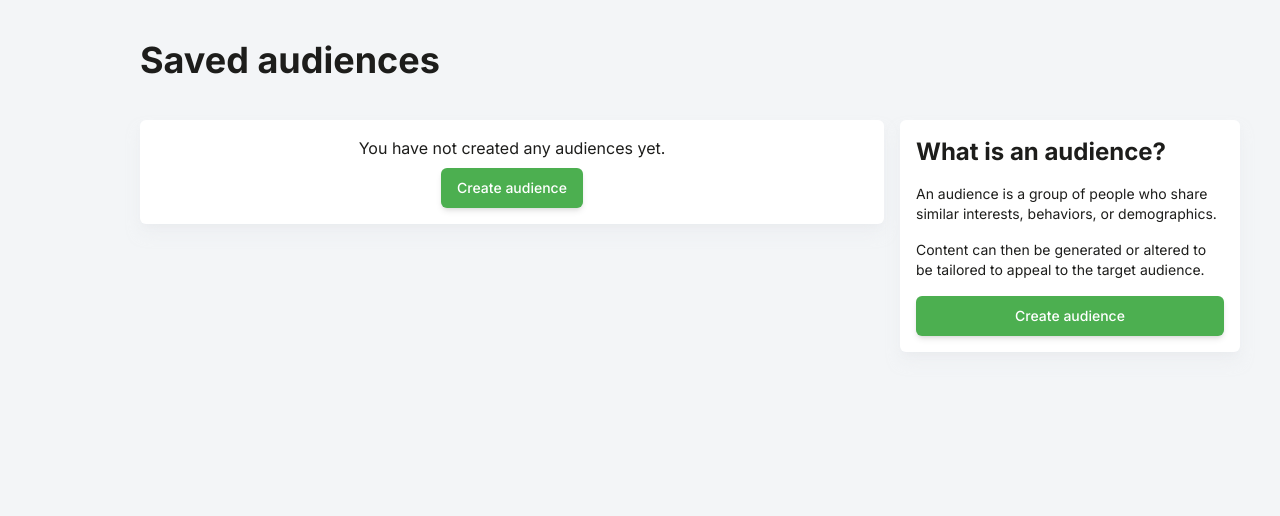
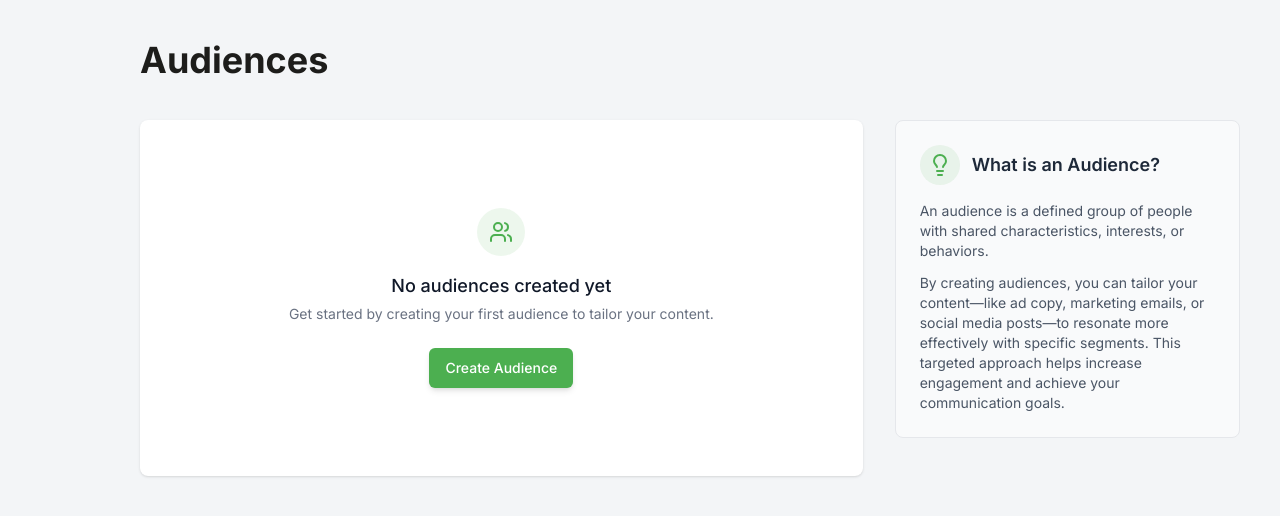
Before and after one commit to dominic-black/AdaptMuse, a Next.js app: page /audience in a window 1280 px wide. Shown: the top 516 px of the page. Built offline with nearby package versions, Linux system fonts and the light colour scheme; no server answers.

Commit message:
add information window to audience screen

```diff
--- a/app/audience/page.tsx
+++ b/app/audience/page.tsx
@@ -1,50 +1,79 @@
 "use client";
 
 import { Button } from "@/components/Button";
-import { Cell } from "@/components/Cell/Cell";
 import { Screen } from "@/components/Screen/Screen";
 import { AudienceList } from "@/components/AudienceList/AudienceList";
 import { useAudiences } from "@/hooks/useAudiences";
+import { Spinner } from "@/components/Spinner";
+import { Users, Lightbulb } from "lucide-react";
 
 export default function AudiencePage() {
   const { audiences, loading } = useAudiences();
 
+  const renderContent = () => {
+    if (loading) {
+      return (
+        <div className="flex justify-center items-center h-64">
+          <Spinner />
+        </div>
+      );
+    }
+
+    if (audiences.length === 0) {
+      return (
+        <div className="text-center py-16">
+          <div className="mx-auto flex h-12 w-12 items-center justify-center rounded-full bg-primary/10 text-primary">
+            <Users className="h-6 w-6" />
+          </div>
+          <h3 className="mt-4 text-lg font-medium text-gray-900">
+            No audiences created yet
+          </h3>
+          <p className="mt-1 text-sm text-gray-500">
+            Get started by creating your first audience to tailor your content.
+          </p>
+          <div className="mt-6">
+            <Button href="/audience/create">Create Audience</Button>
+          </div>
+        </div>
+      );
+    }
+
+    return (
+      <div>
+        <div className="flex justify-between items-center mb-6">
+          <h2 className="text-xl font-semibold text-gray-800">Your Audiences</h2>
+          <Button href="/audience/create" variant="outline">
+            Create New
+          </Button>
+        </div>
+        <AudienceList audiences={audiences} />
+      </div>
+    );
+  };
+
   return (
-    <Screen heading="Saved audiences">
-      <div className="flex flex-row gap-4">
-        <div className="flex-1">
-          <Cell>
-            {loading ? (
-              <p>Loading audiences...</p>
-            ) : audiences.length > 0 ? (
-              <AudienceList audiences={audiences} />
-            ) : (
-              <div className="flex flex-col justify-center items-center gap-2">
-                <p>You have not created any audiences yet.</p>
-                <Button href="/audience/create">Create audience</Button>
-              </div>
-            )}
-          </Cell>
+    <Screen heading="Audiences">
+      <div className="grid grid-cols-1 lg:grid-cols-3 gap-8 items-start">
+        <div className="lg:col-span-2 bg-white p-6 rounded-lg shadow-sm">
+          {renderContent()}
         </div>
-        <div className="max-w-[340px]">
-          <Cell>
-            <div className="flex flex-col gap-4">
-              <p className="font-bold text-color-text text-2xl">
-                What is an audience?
+        <div className="bg-gray-50 p-6 rounded-lg border border-gray-200">
+            <div className="flex items-center gap-3 mb-4">
+                <div className="flex-shrink-0 flex items-center justify-center h-10 w-10 rounded-full bg-primary/10 text-primary">
+                    <Lightbulb className="w-6 w-6" />
+                </div>
+                <h3 className="text-lg font-semibold text-gray-800">
+                    What is an Audience?
+                </h3>
+            </div>
+            <div className="space-y-3 text-sm text-gray-600">
+              <p>
+                An audience is a defined group of people with shared characteristics, interests, or behaviors.
               </p>
-              <p className="text-color-text text-sm">
-                An audience is a group of people who share similar interests,
-                behaviors, or demographics.
+              <p>
+                By creating audiences, you can tailor your content—like ad copy, marketing emails, or social media posts—to resonate more effectively with specific segments. This targeted approach helps increase engagement and achieve your communication goals.
               </p>
-              <p className="text-color-text text-sm">
-                Content can then be generated or altered to be tailored to
-                appeal to the target audience.
-              </p>
-              <Button href="/audience/create" variant="primary">
-                Create audience
-              </Button>
             </div>
-          </Cell>
         </div>
       </div>
     </Screen>
--- a/components/AudienceList/AudienceList.tsx
+++ b/components/AudienceList/AudienceList.tsx
@@ -5,24 +5,32 @@ import { ArrowRight } from "lucide-react";
 
 export const AudienceList = ({ audiences }: { audiences: Audience[] }) => {
   return (
-    <ul className="space-y-2">
+    <ul className="space-y-4">
       {audiences.map((audience) => (
         <li key={audience.id}>
-          <Link href={`/audience/${audience.id}`}>
-            <div className="flex flex-row justify-between items-center hover:bg-gray-100 p-4 rounded-lg transition-colors">
-              <div className="flex flex-row items-center gap-2">
-                <div className="flex items-center gap-2 rounded-sm w-[30px] h-[30px] overflow-hidden">
+          <Link href={`/audience/${audience.id}`} className="block">
+            <div className="flex items-center justify-between p-4 rounded-lg border-2 border-gray-200 hover:border-gray-300 hover:bg-gray-50 transition-all duration-200 cursor-pointer">
+              <div className="flex items-center gap-3">
+                <div className="flex justify-center items-center bg-gray-100 rounded-lg w-10 h-10 overflow-hidden">
                   <Image
                     src="https://cdn-icons-png.flaticon.com/512/1053/1053244.png"
                     alt={audience.name}
-                    width={40}
-                    height={40}
+                    width={32}
+                    height={32}
+                    className="object-cover"
                   />
                 </div>
-                <div>{audience.name}</div>
+                <div>
+                  <h3 className="font-medium text-gray-900">
+                    {audience.name}
+                  </h3>
+                  <p className="text-gray-500 text-sm">
+                    {audience.entities.length} entities
+                  </p>
+                </div>
               </div>
               <div>
-                <ArrowRight className="w-4 h-4 text-gray-500" />
+                <ArrowRight className="w-5 h-5 text-gray-400" />
               </div>
             </div>
           </Link>
```
